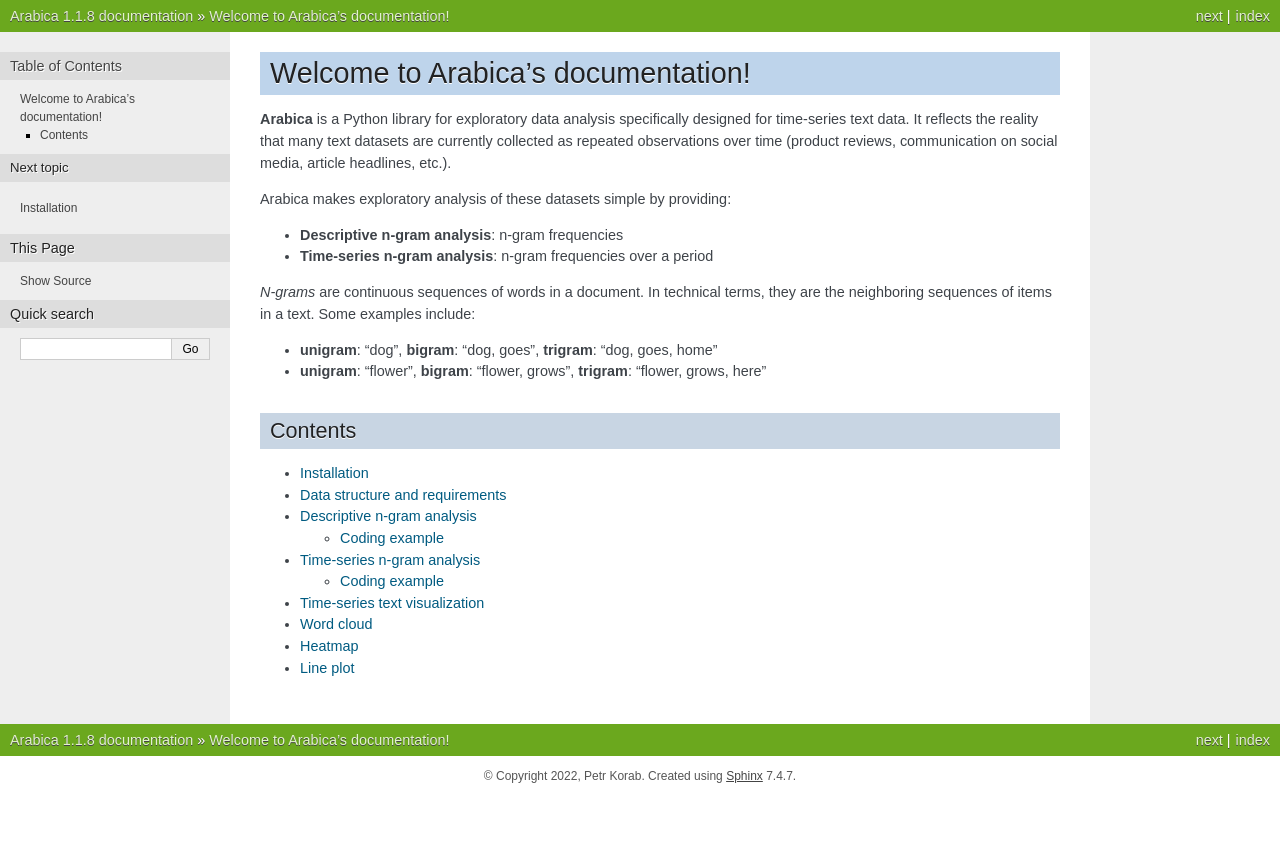
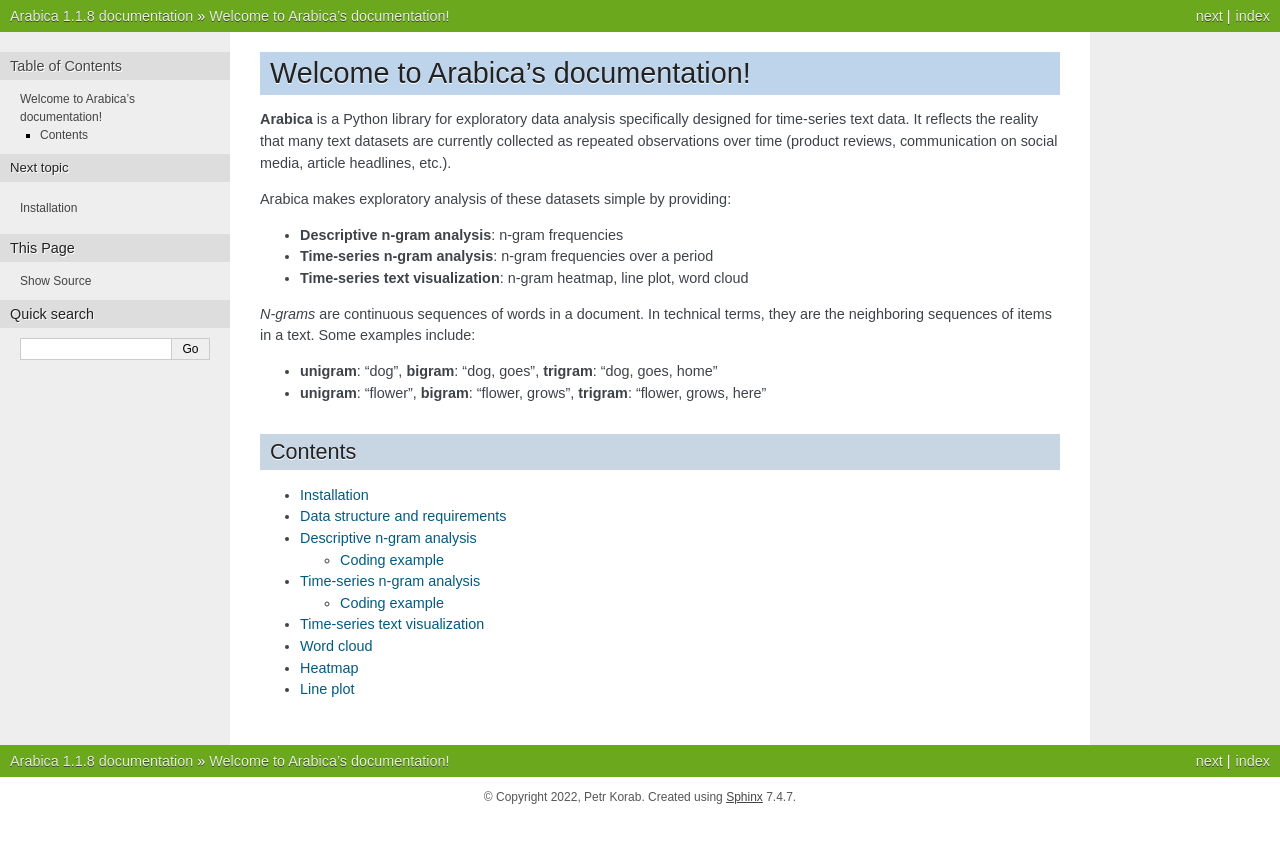
Before and after one commit to PetrKorab/Arabica, a Sphinx documentation site: the page built from docs/source/index.rst, in a window 1280 px wide. Shown: the top 843 px of the page. Built offline with Sphinx 7.4.7, drawn with Linux system fonts in a browser that asks for light colours.

Commit message:
Update index.rst

```diff
--- a/docs/source/index.rst
+++ b/docs/source/index.rst
@@ -12,6 +12,7 @@
 
 - **Descriptive n-gram analysis**: n-gram frequencies
 - **Time-series n-gram analysis**: n-gram frequencies over a period
+- **Time-series text visualization**: n-gram heatmap, line plot, word cloud
 
 *N-grams* are continuous sequences of words in a document. In technical terms, they are the neighboring sequences of items in a text.
 Some examples include:
```
